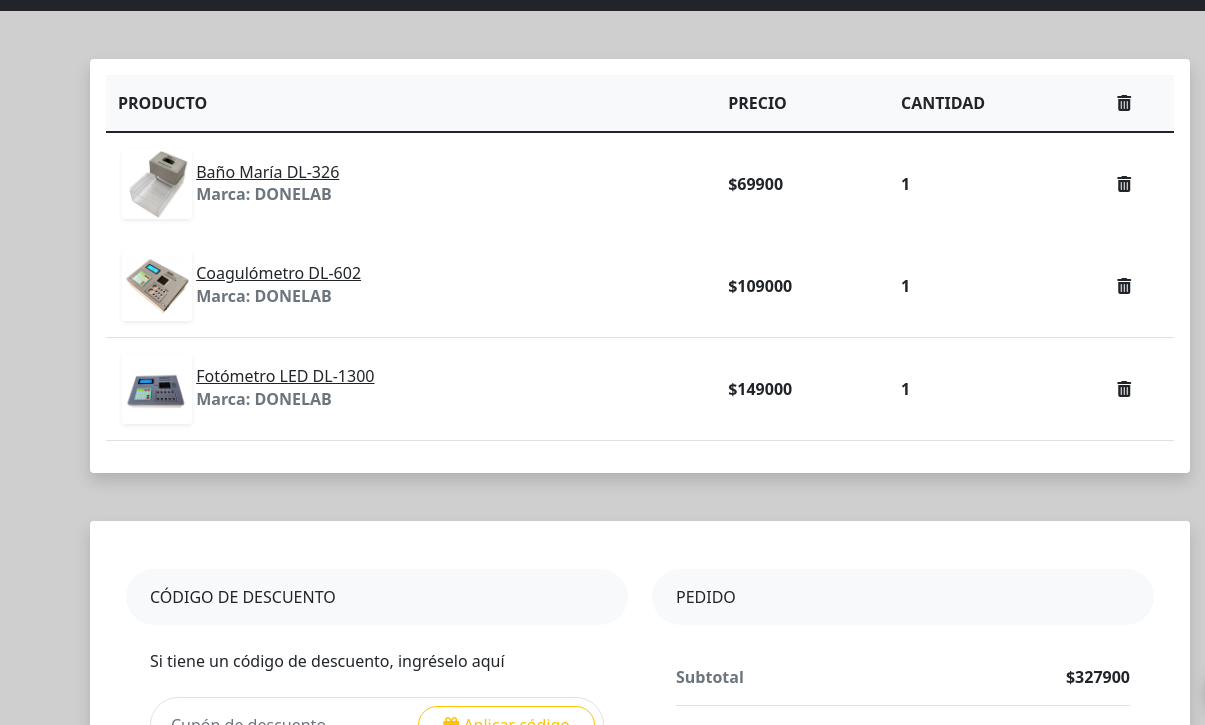
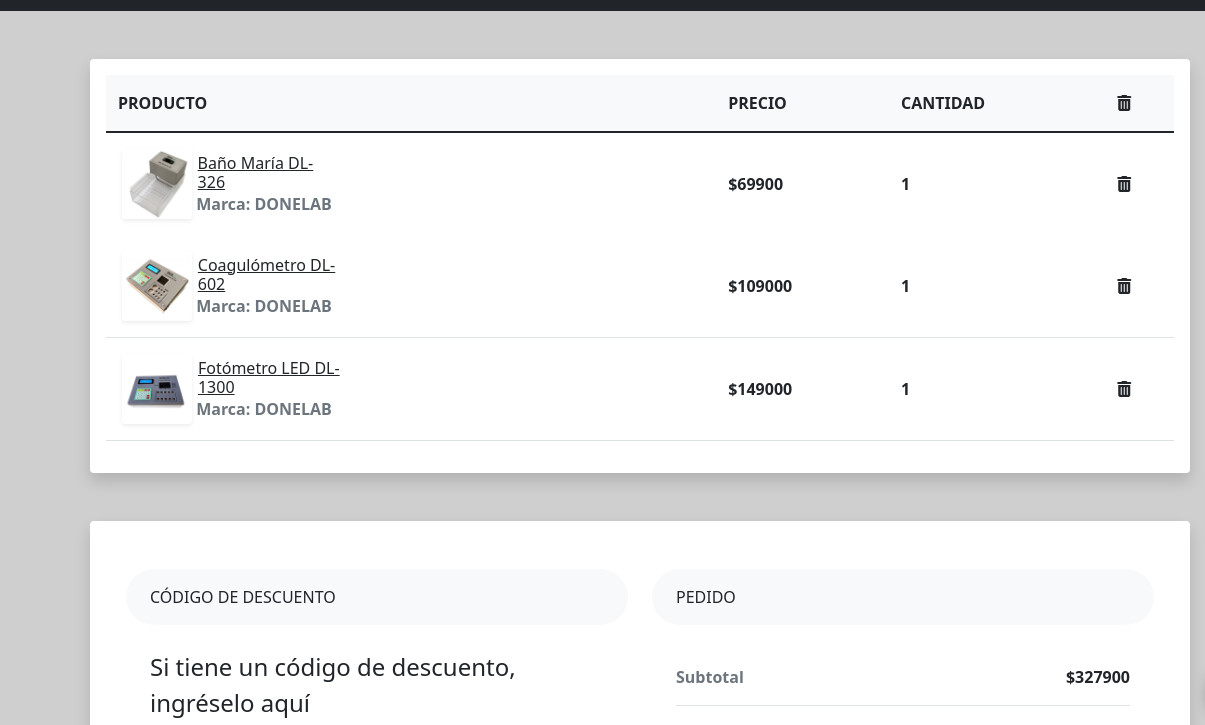
Before and after one commit to gmaluf7/cnc-Maluf, a website: page carrito.html in a window 1280 px wide. Shown: the part 75-800 px from the top of the page, 0-1205 px from the left. Drawn offline with nearby package versions, Linux system fonts and the light colour scheme.

Commit message:
Add files via upload

```diff
--- a/SCSS/origen.scss
+++ b/SCSS/origen.scss
@@ -59,12 +59,21 @@ main{
             font-size: 14px;
             margin: 1%;
             }
+            h5{
+                color: $colorContraste;
+                font-size: 13px;
+                margin: 1%;
+                }
+
+            p{
+                font-size: 1.5rem;            }
     }
     .carousel-inner{
         img{
             max-height: 100vh;
         }
     }
+
 }
 
 .navbar .navbar-collapse {
```
Also changed, not shown: CSS/destino.css.
